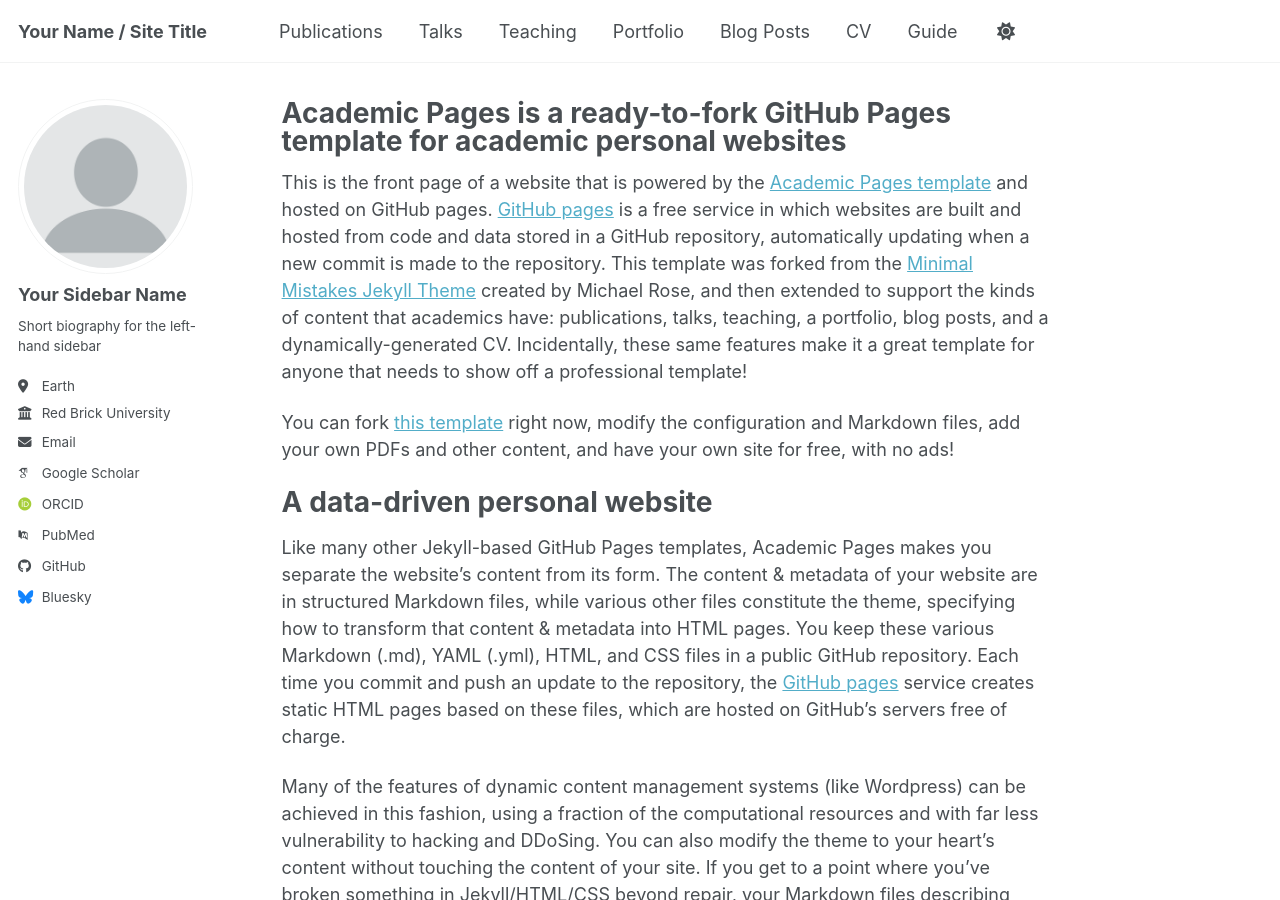
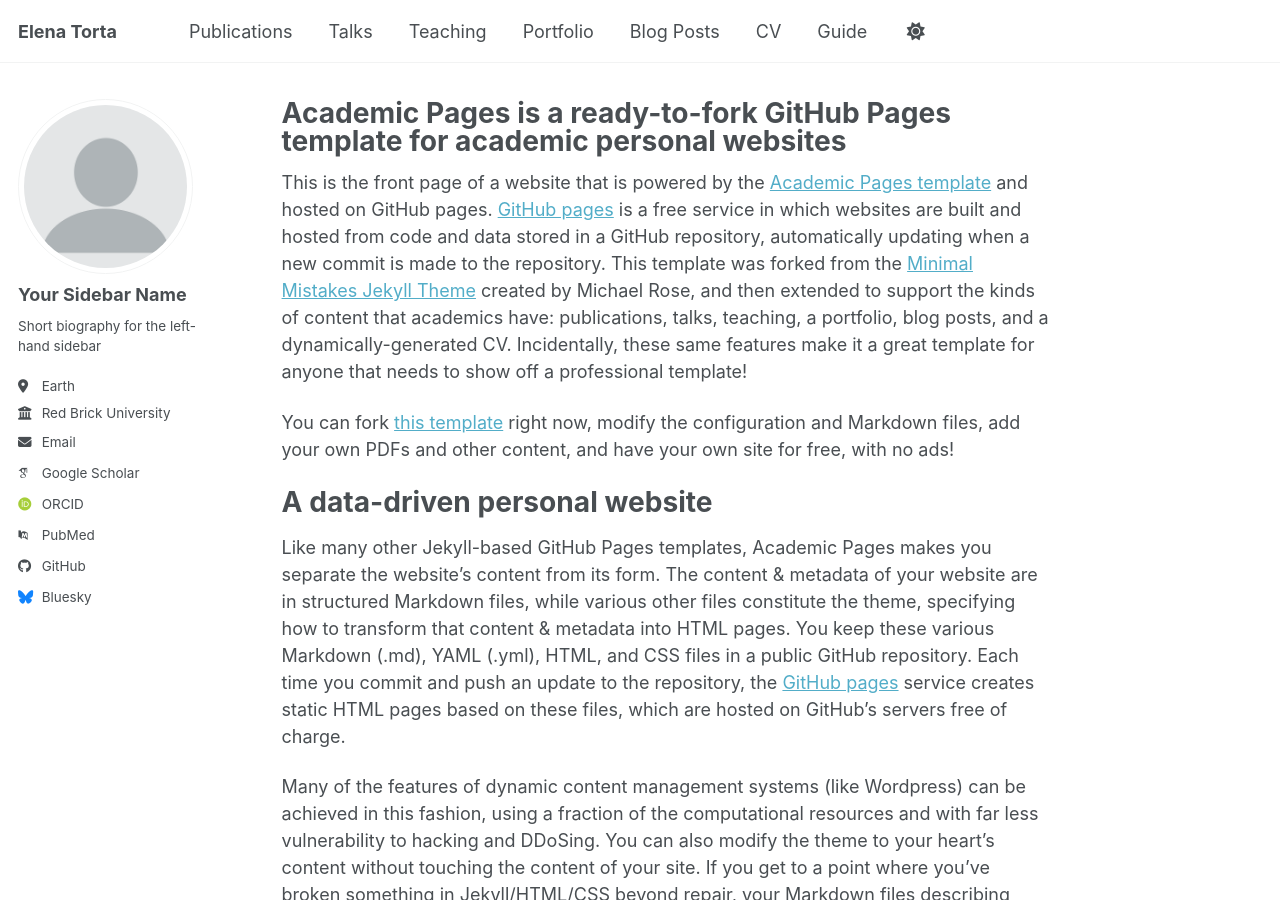
Before and after one commit to elenatorta/elenatorta.github.io, a Jekyll site: the page built from _pages/about.md, in a window 1280 px wide and 900 px high. Built offline with Jekyll 4.4.1, drawn with Linux system fonts in a browser that asks for light colours; some web fonts are replaced; a script bundle is joined from its source files by our own code; library files that are not in the unit come from our copies.

Commit message:
Update _config.yml

```diff
--- a/_config.yml
+++ b/_config.yml
@@ -9,14 +9,14 @@
 # Basic Site Settings
 locale                   : "en-US"
 site_theme               : "default" # Currently available options are "default", "air"
-title                    : "Your Name / Site Title"
+title                    : "Elena Torta"
 title_separator          : "-"
 name                     : &name "Your Name"
-description              : &description "Your Name's academic portfolio"   # Update this with a general description of your site, this is the default if not overridden by a page
-url                      : https://academicpages.github.io # The base hostname & protocol for your site e.g. "https://[your GitHub username].github.io",
+description              : &I am Associate Professor in collaborative robots at the Eindhoven University of Technology   # Update this with a general description of your site, this is the default if not overridden by a page
+url                      : https://elenatorta.github.io # The base hostname & protocol for your site e.g. "https://[your GitHub username].github.io",
                                                            # or if you already have some other page hosted on Github then use "https://[your GitHub username].github.io/[Your Repo Name]"
 baseurl                  : "" # the subpath of your site, e.g. "/blog"
-repository               : "academicpages/academicpages.github.io"
+repository               : ""
 
 # Site Author - The following control what appear as part of the author content on the side bar.
 #               If a field is blank the icon and link will not appear, otherwise it will be shown.
```
